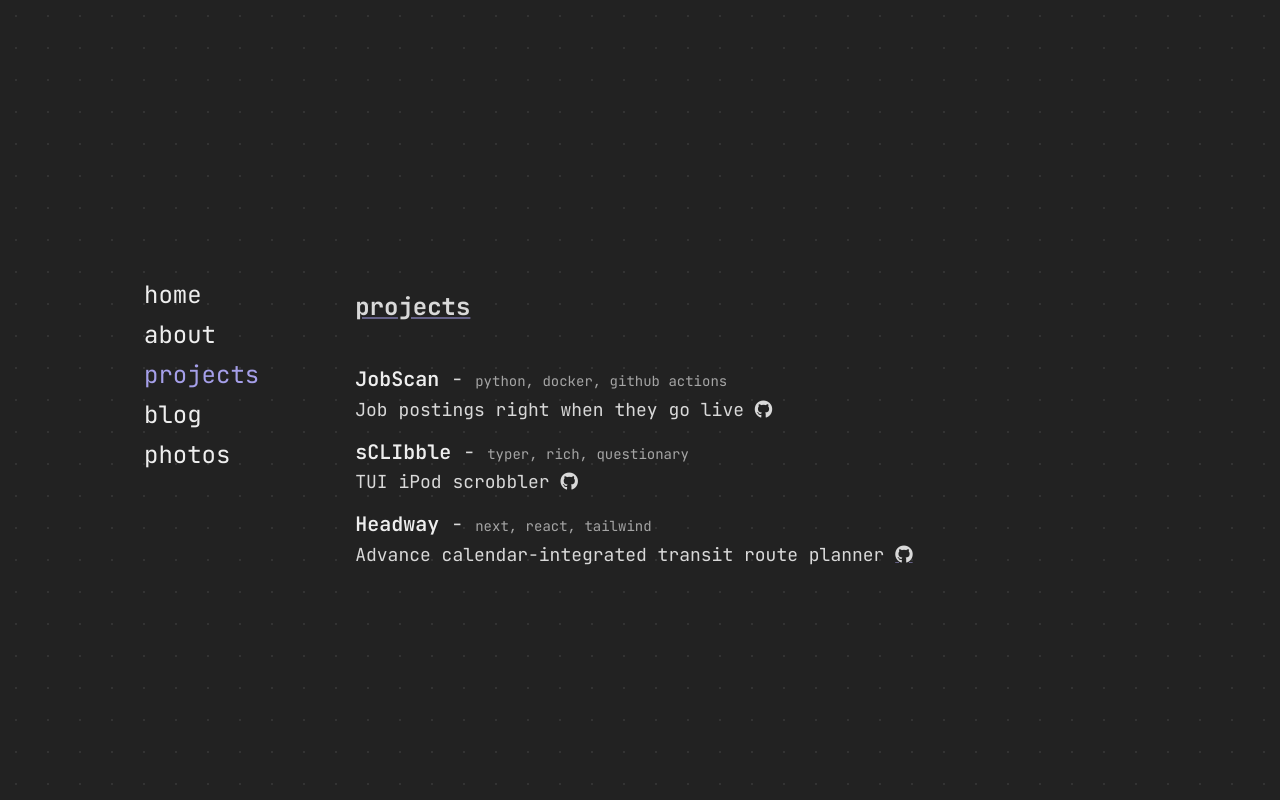
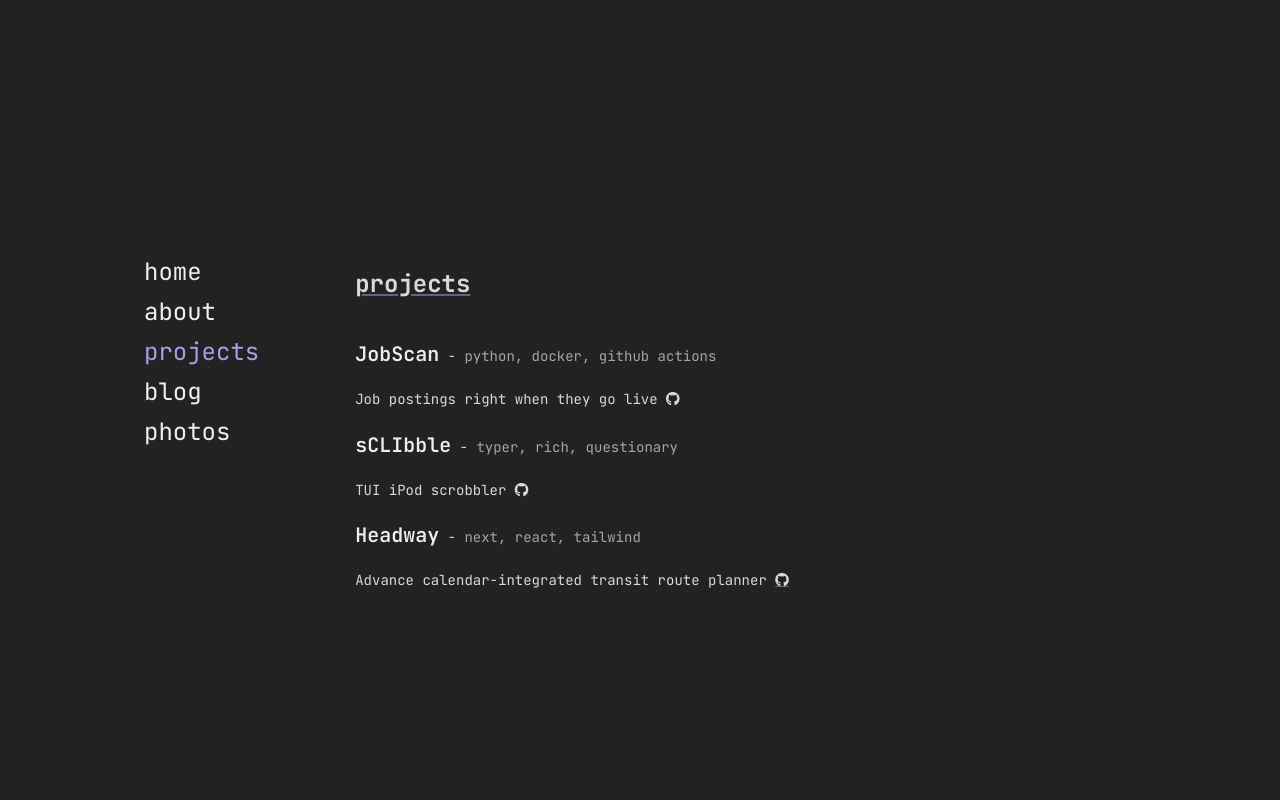
Before and after one commit to adityanaithani/portfolio, a SvelteKit app: page /projects in a window 1280 px wide. Shown: the top 800 px of the page. Built offline with nearby package versions, Linux system fonts and the light colour scheme.

Commit message:
normalize text sizing

```diff
--- a/src/app.css
+++ b/src/app.css
@@ -6,23 +6,40 @@
   body {
     @apply mx-auto min-h-screen max-w-screen-lg bg-obsidian bg-[radial-gradient(#333333_1px,transparent_1px)] px-4 font-jetbrains text-xl leading-relaxed text-chalk [background-size:32px_32px];
   }
+
   h1 {
     @apply py-5 text-4xl font-bold;
   }
+
   h2 {
     @apply my-5 text-2xl font-bold;
   }
+
   h3 {
     @apply my-5 text-xl font-bold;
   }
+
+  p,
+  li,
+  span,
+  small,
+  strong,
+  em,
+  label,
+  td,
+  th {
+    @apply text-sm leading-relaxed;
+  }
+
+  p {
+    @apply my-5;
+  }
+
+  a {
+    @apply duration-200 ease-out hover:text-leaf;
+  }
 }
 
-p {
-  @apply my-5 text-sm leading-relaxed;
-}
-a {
-  @apply duration-200 ease-out hover:text-leaf;
-}
 summary {
   @apply select-none font-normal;
 }
--- a/src/routes/about/+page.svelte
+++ b/src/routes/about/+page.svelte
@@ -74,19 +74,19 @@
     <p>
       <button
         type="button"
-        class="bg-transparent text-inherit font-inherit inline cursor-pointer select-none border-none p-0 text-left align-baseline underline decoration-leaf/60 decoration-dashed duration-200"
+        class="bg-transparent font-inherit inline cursor-pointer select-none border-none p-0 text-left align-baseline underline decoration-leaf/60 decoration-dashed duration-200"
         on:mouseenter={() => (hovered = true)}
         on:mouseleave={() => (hovered = false)}>Hello there</button
-      >, I'm Aditya! I was born in Missouri, grew up in Vancouver, studied in
-      Amherst, and am based in Toronto. Currently checking off some bucket list
-      items while searching for interesting problems to work on.
+      >, I'm Aditya! I was born in Missouri, grew up in BC, studied in
+      Massachusetts, and am based in Ontario. Currently checking off some bucket
+      list items while searching for interesting problems to work on.
     </p>
     <p>
       Previously, I built OAuth integrations for cybersecurity startups, NLP
       features for vaccine clinics, and multimodal context pools for AI agents.
       In school I learned raytracing, annotated bacteriophage genomes, evaluated
       medical diagnostic ML models, and was part of the astronomy and product
-      management clubs. I also taught C and been a <span
+      management clubs. I also taught C and was a <span
         class="group/dan relative inline-block cursor-pointer underline decoration-lava/60 decoration-dashed"
       >
         resident assistant
@@ -95,18 +95,18 @@
         >
           <img
             src="/images/dan.gif"
-            alt="dan"
+            alt="is it a flex or not to be the cool RA"
             class="h-auto w-full rounded-sm"
           />
         </span>
-      </span> (often at the same time!) to college freshmen.
+      </span>, which was the best time.
     </p>
     <p>
       Outside of tech, you can catch me
       <button
         id="personalInterests"
         type="button"
-        class="bg-transparent text-inherit font-inherit inline cursor-pointer select-none border-none p-0 text-left align-baseline underline decoration-sunflower/60 duration-200 hover:text-sunflower"
+        class="bg-transparent font-inherit inline cursor-pointer select-none border-none p-0 text-left align-baseline underline decoration-sunflower/60 duration-200 hover:text-sunflower"
         on:click={cyclePersonal}
       >
         {personalInterests[personalIndex]}
--- a/src/routes/photos/+page.svelte
+++ b/src/routes/photos/+page.svelte
@@ -13,8 +13,6 @@
 
 <div>
   <h2 class="underline decoration-lava/60">gallery</h2>
-
-  <p class="text-sm"></p>
 
   <div
     id="photoGrid"
--- a/src/routes/projects/+page.svelte
+++ b/src/routes/projects/+page.svelte
@@ -125,6 +125,6 @@
     @apply text-sm text-cliff;
   }
   .project-desc {
-    @apply my-0 text-lg;
+    @apply my-5 text-sm leading-relaxed;
   }
 </style>
```
